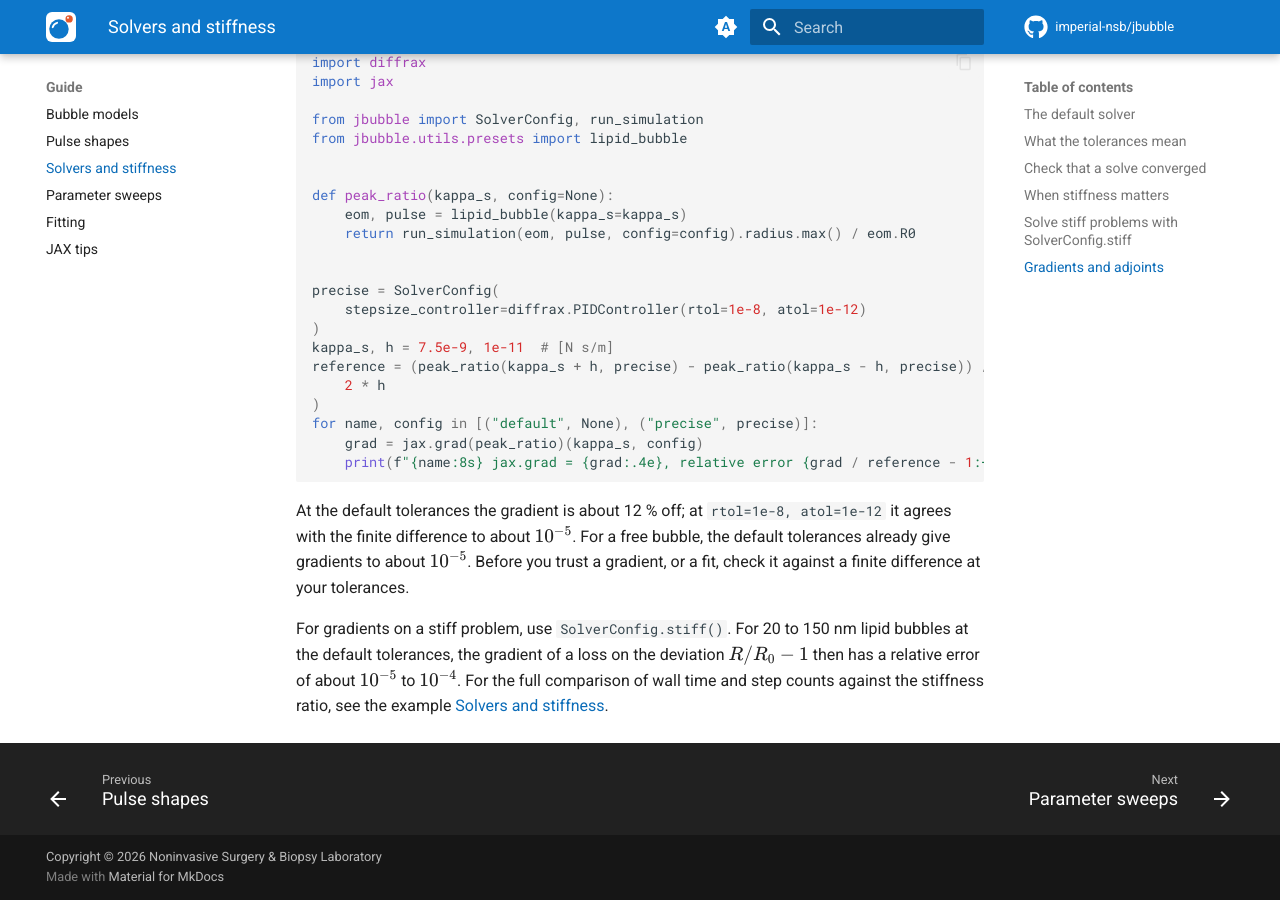
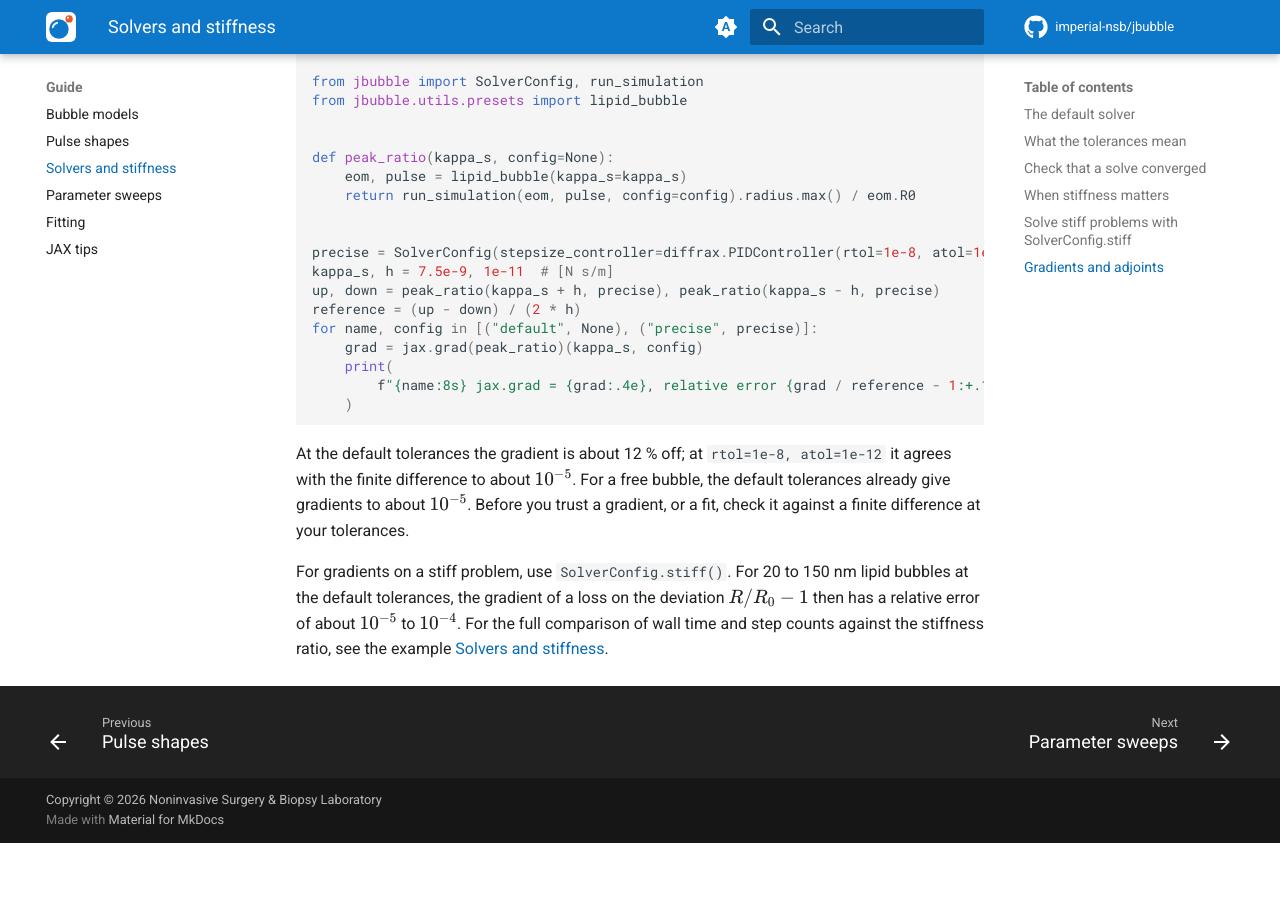
Before and after one commit to imperial-nsb/jbubble, an MkDocs documentation site: the page built from docs/guide/solvers.md, in a window 1280 px wide and 900 px high, scrolled down 4502 px. Built offline with MkDocs 1.6.1 and Material for MkDocs 9.7.7, drawn with Linux system fonts in a browser that asks for light colours; nearby versions of some CDN libraries; comment, search, counter and statistics services are not loaded; after the commit the page ends 5345 px from its top, so only the background shows below that.

Commit message:
style(docs): format the code blocks in the pulse shapes and solvers guides

````diff
--- a/docs/guide/solvers.md
+++ b/docs/guide/solvers.md
@@ -33,9 +33,7 @@ from jbubble import SolverConfig, run_simulation, solve_eom
 from jbubble.utils.presets import lipid_bubble
 
 eom, pulse = lipid_bubble(R0=2e-6, freq=1e6, pressure=100e3)
-precise = SolverConfig(
-    stepsize_controller=diffrax.PIDController(rtol=1e-8, atol=1e-12)
-)
+precise = SolverConfig(stepsize_controller=diffrax.PIDController(rtol=1e-8, atol=1e-12))
 result = run_simulation(eom, pulse, config=precise)
 ```
 
@@ -213,16 +211,15 @@ def peak_ratio(kappa_s, config=None):
     return run_simulation(eom, pulse, config=config).radius.max() / eom.R0
 
 
-precise = SolverConfig(
-    stepsize_controller=diffrax.PIDController(rtol=1e-8, atol=1e-12)
-)
+precise = SolverConfig(stepsize_controller=diffrax.PIDController(rtol=1e-8, atol=1e-12))
 kappa_s, h = 7.5e-9, 1e-11  # [N s/m]
-reference = (peak_ratio(kappa_s + h, precise) - peak_ratio(kappa_s - h, precise)) / (
-    2 * h
-)
+up, down = peak_ratio(kappa_s + h, precise), peak_ratio(kappa_s - h, precise)
+reference = (up - down) / (2 * h)
 for name, config in [("default", None), ("precise", precise)]:
     grad = jax.grad(peak_ratio)(kappa_s, config)
-    print(f"{name:8s} jax.grad = {grad:.4e}, relative error {grad / reference - 1:+.1e}")
+    print(
+        f"{name:8s} jax.grad = {grad:.4e}, relative error {grad / reference - 1:+.1e}"
+    )
 ```
 
 At the default tolerances the gradient is about 12 % off; at
````
Also changed, not shown: docs/guide/pulse_shapes.md (+3 -1 lines).
